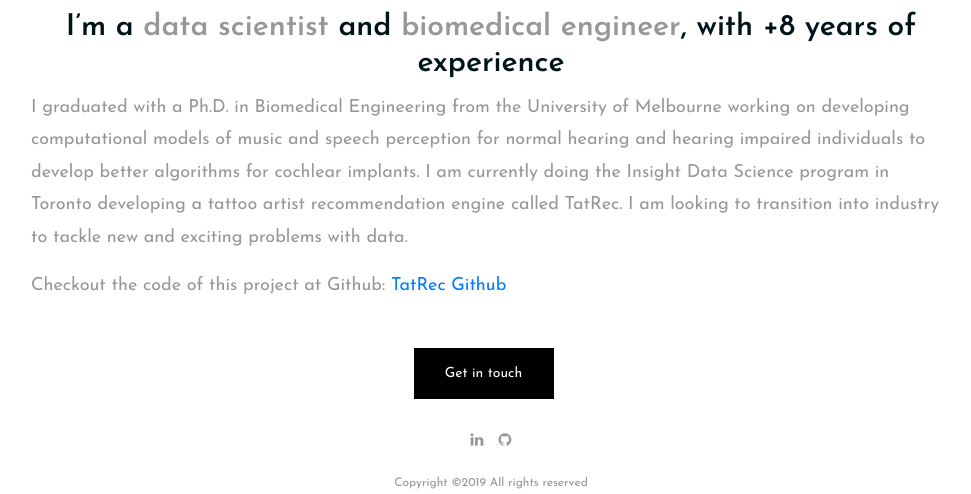
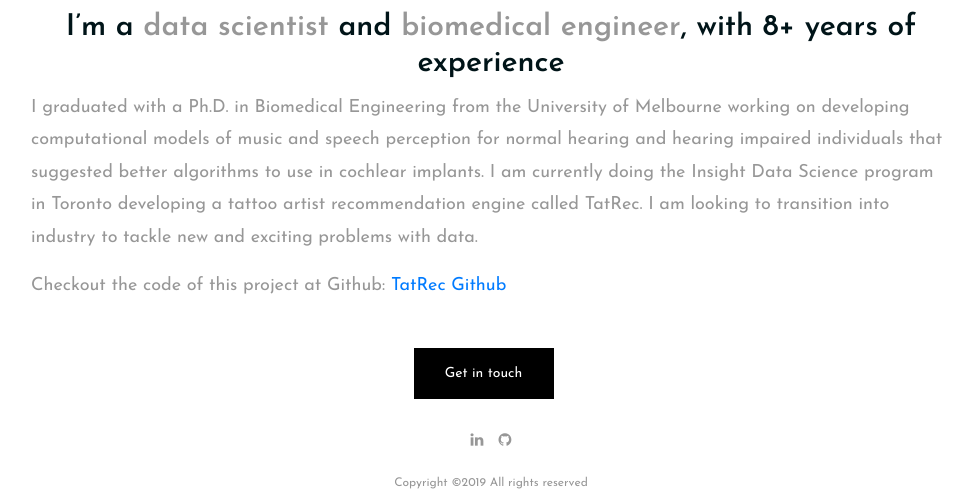
Before and after one commit to JSpenced/TatRec, a Python web app: template tatrec/templates/about.html in a window 1280 px wide. Shown: the part 76-570 px from the top of the page, without its empty margins (149-1120 px from the left). Run offline with Jinja, Linux system fonts and the light colour scheme; the template is opened without the code that fills it, so the values that code supplies are empty.

Commit message:
Update about paragraph and correct spelling error

```diff
--- a/tatrec/templates/about.html
+++ b/tatrec/templates/about.html
@@ -60,7 +60,7 @@
 		<div class="container text-center">
 			<div class="row">
 				<div class="col-xl-10 offset-xl-1">
-					<h2 class="title-about">I’m a <span>data scientist</span> and <span>biomedical engineer</span>, with +8 years of experience</h2>
+					<h2 class="title-about">I’m a <span>data scientist</span> and <span>biomedical engineer</span>, with 8+ years of experience</h2>
 				</div>
 			</div>
 		</div>
@@ -73,7 +73,7 @@
 		<div class="container">
 			<div class="row">
 				<div class="col-xl-10 offset-xl-1">
-					<p> I graduated with a Ph.D. in Biomedical Engineering from the University of Melbourne working on developing computational models of music and speech perception for normal hearing and hearing impaired individuals to develop better algorithms for cochlear implants. I am currently doing the Insight Data Science program in Toronto developing a tattoo artist recommendation engine called TatRec. I am looking to transition into industry to tackle new and exciting problems with data.  </p>
+					<p> I graduated with a Ph.D. in Biomedical Engineering from the University of Melbourne working on developing computational models of music and speech perception for normal hearing and hearing impaired individuals that suggested better algorithms to use in cochlear implants. I am currently doing the Insight Data Science program in Toronto developing a tattoo artist recommendation engine called TatRec. I am looking to transition into industry to tackle new and exciting problems with data.  </p>
 <p>Checkout the code of this project at Github: <a href="https://github.com/JSpenced/tatrec/">TatRec Github</a></p
 
 				</div>
```
